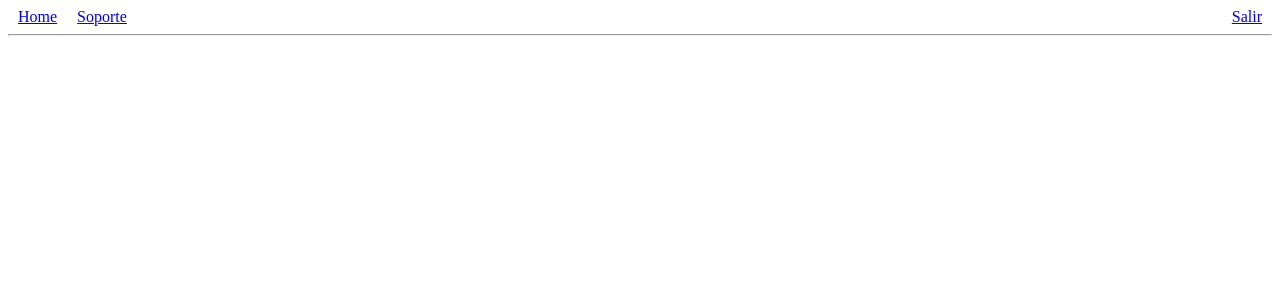
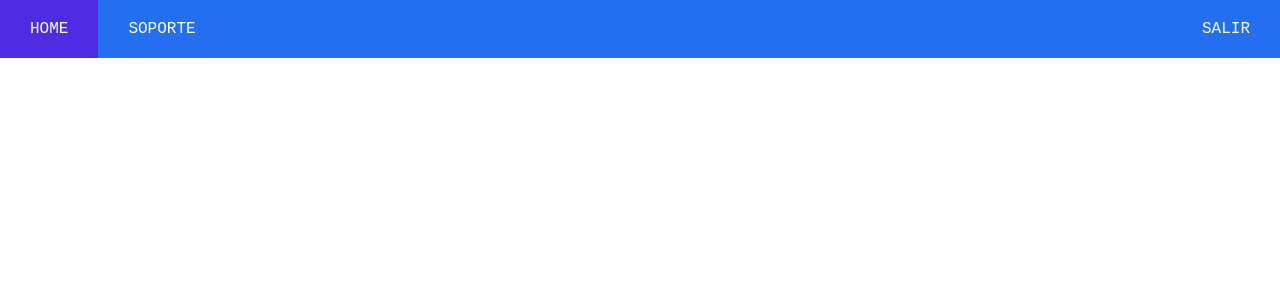
Before and after one commit to andresgobl98/our-market, a React (Create React App) app: page / in a window 1280 px wide. Shown: the top 300 px of the page. Built offline with nearby package versions, Linux system fonts and the light colour scheme.

Commit message:
An update to the top bar
Here is an update to the top bar. It includes a color and font changes.

```diff
--- a/public/index.html
+++ b/public/index.html
@@ -7,9 +7,5 @@
   <body>
 
     <div id="root"></div>
-    <br>
-    <div>
-      <hr>
-    </div>
   </body>
 </html>
--- a/src/App.css
+++ b/src/App.css
@@ -1,3 +1,16 @@
+*{
+    padding: 0;
+    margin: 0;
+  }
+
+.navbar-collapse{
+    background: #246EF0;
+    width: 100%;
+    position: fixed;
+    z-index: 100;
+
+}
+
 .ul {
     margin:0;
     padding:0;
@@ -7,7 +20,18 @@
     display:block;
     float:left;
     padding:0 10px;
+    font-family: 'Courier New', Courier, monospace;
+    font-size: 16px;
     }
+.ul .li-left a{
+    display: block;
+    padding: 20px;
+    color: #fff;
+    text-decoration: none;
+}
+.ul li:hover {
+    background: #4C2DE3;
+  }
 
 .ul-right {
     margin:0;
@@ -15,6 +39,17 @@
     }
 .ul-right .li-right{
     display:block;
-    float: right;;
+    float:right;
     padding:0 10px;
+    font-family: 'Courier New', Courier, monospace;
+    font-size: 16px;
     }
+.ul-right .li-right a{
+    display: block;
+    padding: 20px;
+    color: #fff;
+    text-decoration: none;
+}
+.ul-right li:hover {
+    background: #4C2DE3;
+  }
--- a/src/App.js
+++ b/src/App.js
@@ -5,12 +5,11 @@ function App() {
     return (
         <div className="navbar-collapse">
             <ul className="ul">
-                <li className="li-left"><a href="#">Home</a></li>
-                <li className="li-left"><a href="#">Soporte</a></li>
+                <li className="li-left"><a href="#">HOME</a></li>
+                <li className="li-left"><a href="#">SOPORTE</a></li>
             </ul>
-
             <ul className="ul-right">
-                <li className="li-right"><a href="#">Salir</a></li>
+                <li className="li-right"><a href="#">SALIR</a></li>
             </ul>
 	    </div>
     );
```
